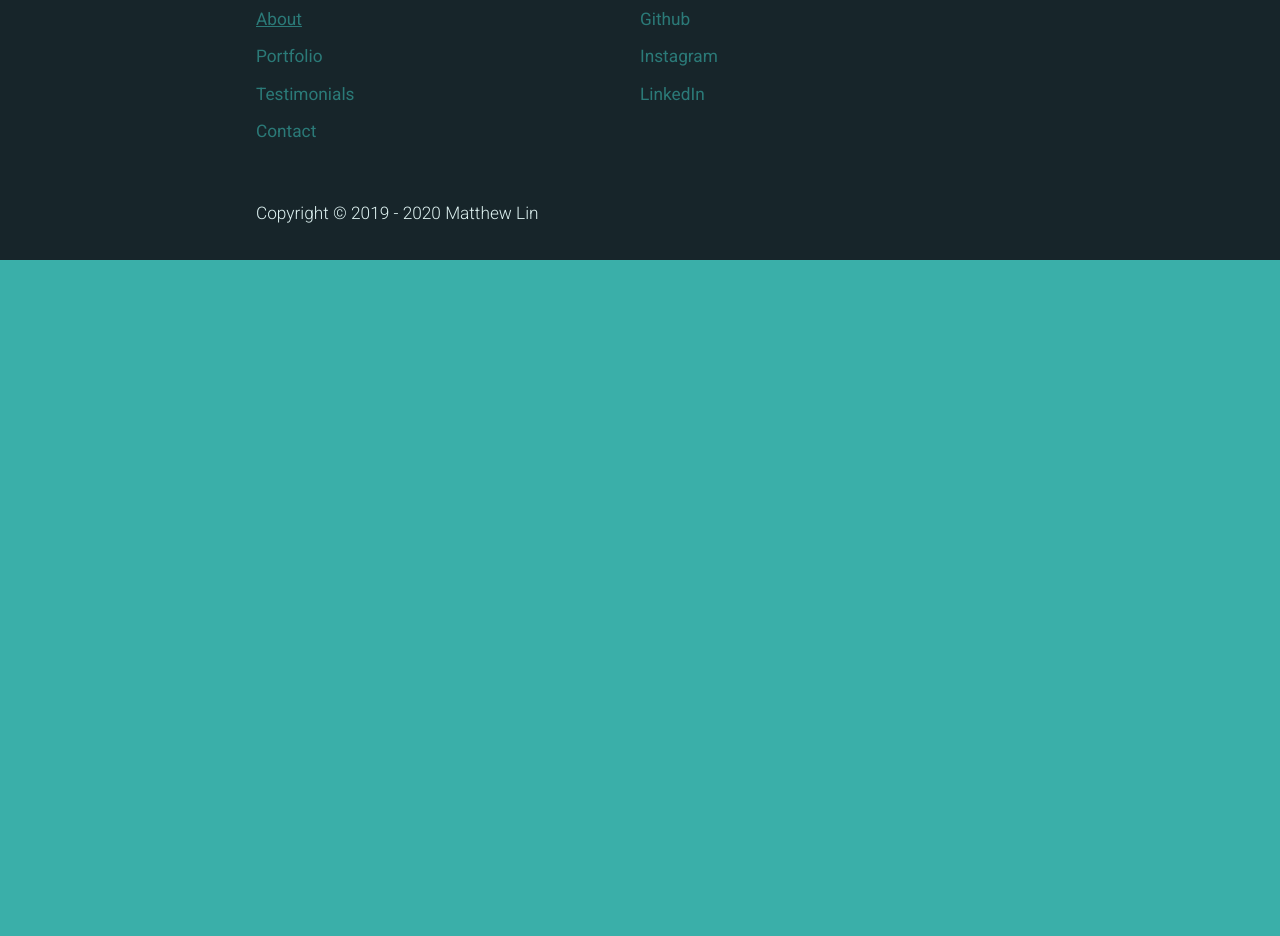
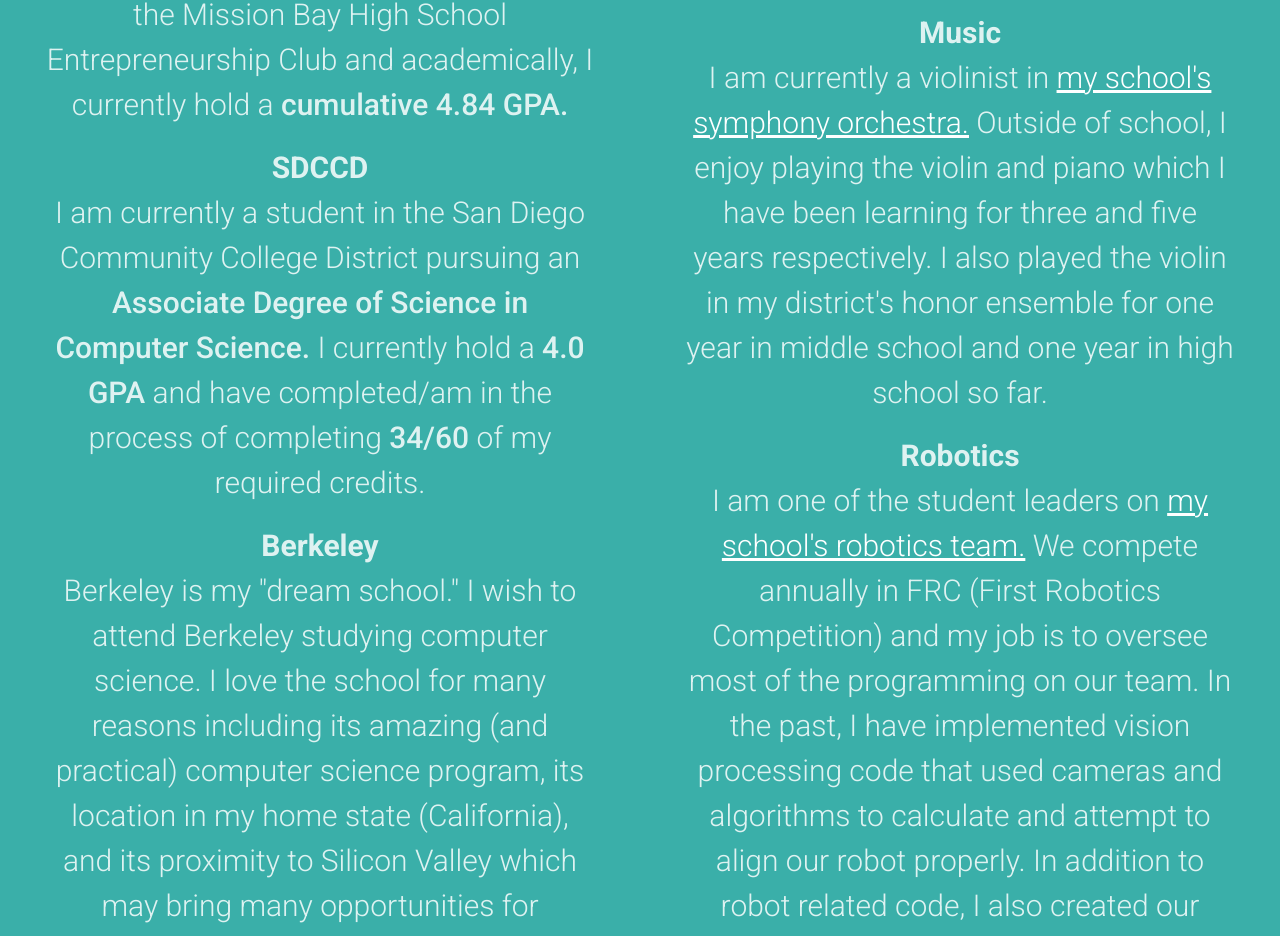
Before and after one commit to matthew-plusprogramming/matthewlin.dev, a React (Create React App) app: page /about in a window 1280 px wide. Shown: the part 1189-2125 px from the top of the page. Before the commit the page ends 1449 px from the top, so only its background shows below. Built offline with nearby package versions, Linux system fonts and the light colour scheme.

Commit message:
Implemented About page descriptions + Bugfixes

```diff
--- a/src/About.js
+++ b/src/About.js
@@ -23,17 +23,81 @@ const About = () => {
             </h4>
           </div>
           <div
-            id="about-pictures"
+            id="about-picture"
             className="flex-row center fade-in-after-page-title-load">
-            <img src={matthew} />
+            <img src={matthew} alt="" />
           </div>
 
           <div className="flex-row center fade-in-after-page-title-load">
             <ImageSection
               title="My current (and future) schools"
-              images={[mbhs, sdccd, berkeley]}
-            />
-            <ImageSection title="My groups" images={[cc, first, music]} />
+              images={[mbhs, sdccd, berkeley]}>
+              <span>
+                <bold is="custom">MBHS</bold> <br />I am currently a Junior at
+                Mission Bay High School. I currently take part in many
+                extracurriculars that I love doing (most listed to the right). I
+                am a co-founder of the Mission Bay High School Entrepreneurship
+                Club and academically, I currently hold a{' '}
+                <emphasize is="custom">cumulative 4.84 GPA.</emphasize>
+              </span>
+              <span>
+                <bold is="custom">SDCCD</bold> <br />I am currently a student in
+                the San Diego Community College District pursuing an{' '}
+                <emphasize is="custom">
+                  Associate Degree of Science in Computer Science.
+                </emphasize>{' '}
+                I currently hold a <emphasize is="custom">4.0 GPA</emphasize>{' '}
+                and have completed/am in the process of completing{' '}
+                <emphasize is="custom">34/60</emphasize> of my required credits.
+              </span>
+              <span>
+                <bold is="custom">Berkeley</bold> <br />
+                Berkeley is my "dream school." I wish to attend Berkeley
+                studying computer science. I love the school for many reasons
+                including its amazing (and practical) computer science program,
+                its location in my home state (California), and its proximity to
+                Silicon Valley which may bring many opportunities for
+                internships.
+              </span>
+            </ImageSection>
+            <ImageSection title="My groups" images={[cc, music, first]}>
+              <span>
+                <bold is="custom">Cross Country/Track & Field</bold> <br /> I am
+                currently a member of my school's Track & Field and Cross
+                Country teams. I enjoy running as a sport and to stay healthy!
+              </span>
+              <span>
+                <bold is="custom">Music</bold> <br /> I am currently a violinist
+                in{' '}
+                <a
+                  href="https://missionbaymusic.com/"
+                  target="_blank"
+                  rel="noopener noreferrer">
+                  my school's symphony orchestra.
+                </a>{' '}
+                Outside of school, I enjoy playing the violin and piano which I
+                have been learning for three and five years respectively. I also
+                played the violin in my district's honor ensemble for one year
+                in middle school and one year in high school so far.
+              </span>
+              <span>
+                <bold is="custom">Robotics</bold> <br /> I am one of the student
+                leaders on{' '}
+                <a
+                  href="https://team4160.com/"
+                  target="_blank"
+                  rel="noopener noreferrer">
+                  my school's robotics team.
+                </a>{' '}
+                We compete annually in FRC (First Robotics Competition) and my
+                job is to oversee most of the programming on our team. In the
+                past, I have implemented vision processing code that used
+                cameras and algorithms to calculate and attempt to align our
+                robot properly. In addition to robot related code, I also
+                created our team's daily attendance system using node + Google
+                Sheets API and wrote most of the code for our website.
+              </span>
+            </ImageSection>
           </div>
         </div>
       </main>
--- a/src/components/About/ImageSection.js
+++ b/src/components/About/ImageSection.js
@@ -6,13 +6,16 @@ const ImageSection = (props) => {
       <div className="flex-row center image-section-title">
         <h5 className="medium-text">{props.title}</h5>
       </div>
-      <div className="flex-row center">
+      <div className="flex-row center bottom-margin">
         <div className="image-section-wrapper">
           {props.images.map((image, index) => (
             <img src={image} key={index} alt="" />
           ))}
         </div>
       </div>
+      <div className="flex-row center image-section-description">
+        <p>{props.children}</p>
+      </div>
     </div>
   );
 };
--- a/src/styles/about.scss
+++ b/src/styles/about.scss
@@ -6,7 +6,7 @@
   }
 }
 
-#about-pictures {
+#about-picture {
   // Padding
   padding: 0 15rem;
   @media #{$medium-and-down} {
@@ -24,10 +24,22 @@
     margin: 0 0.5rem;
     width: 16rem;
     height: 16rem;
+    @media #{$medium-and-down} {
+      width: 12rem;
+      height: 12rem;
+    }
+    @media #{$small-and-down} {
+      width: 8rem;
+      height: 8rem;
+      margin-bottom: 2rem;
+    }
   }
 }
 
 .image-section {
+  flex: 1;
+
+  // Responsive styling
   padding: 0 3rem;
   @media #{$medium-and-down} {
     padding: 0 2rem;
@@ -40,6 +52,37 @@
   min-height: 5rem;
   @media #{$small-and-down} {
     min-height: 4rem;
+  }
+}
+.image-section-description {
+  // Set default font weight lower
+  font-weight: 300;
+
+  // For main text
+  bold {
+    font-weight: bold;
+  }
+  emphasize {
+    font-weight: 500;
+  }
+  p {
+    font-size: 2rem;
+    @media #{$medium-and-down} {
+      font-size: 1rem;
+    }
+    @media #{$small-and-down} {
+      font-size: 0.8rem;
+    }
+  }
+  a {
+    color: var(--color-contrast-light);
+    text-decoration: underline;
+  }
+
+  // Sections
+  span {
+    display: block;
+    margin: 1.2rem 0;
   }
 }
 .image-section-wrapper {
```
